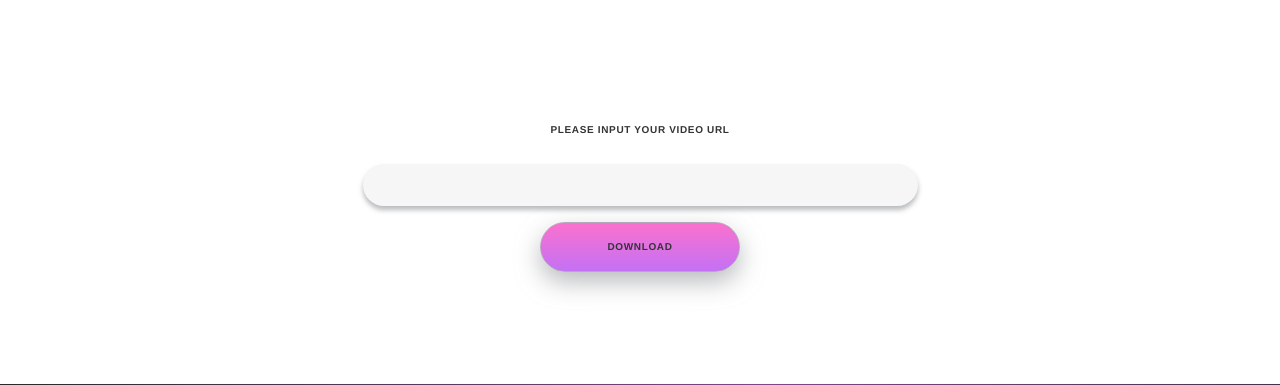
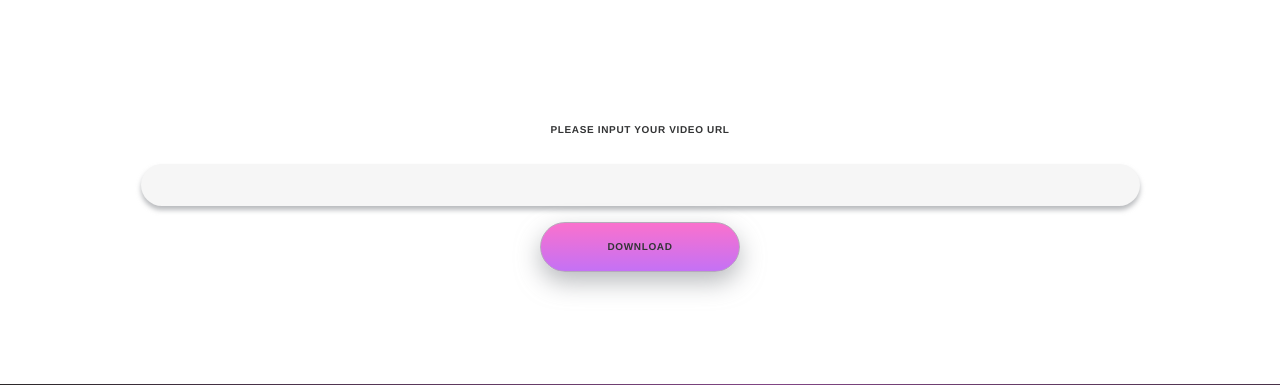
Before and after one commit to npbjr/mytools, a Flask app: page / in a window 1280 px wide. Shown: the part 89-474 px from the top of the page. Run offline with Flask 3, Linux system fonts and the light colour scheme; some libraries are stand-ins or nearby versions.

Commit message:
add media type for different screen sizes

```diff
--- a/static/index.css
+++ b/static/index.css
@@ -232,3 +232,18 @@ footer h1, h2, h3, h4, h5, p, .text-black {
 footer h5{
     font-size: 120% !important;
 }
+
+@media (min-width:320px)  { /* smartphones, portrait iPhone, portrait 480x320 phones (Android) */
+    input{
+        max-width:80% !important;
+    }
+}
+@media (min-width:480px)  { /* smartphones, Android phones, landscape iPhone */
+    input{
+        max-width:90% !important;
+    }
+}
+@media (min-width:600px)  { /* portrait tablets, portrait iPad, e-readers (Nook/Kindle), landscape 800x480 phones (Android) */ }
+@media (min-width:801px)  { /* tablet, landscape iPad, lo-res laptops ands desktops */ }
+@media (min-width:1025px) { /* big landscape tablets, laptops, and desktops */ }
+@media (min-width:1281px) { /* hi-res laptops and desktops */ }
```
